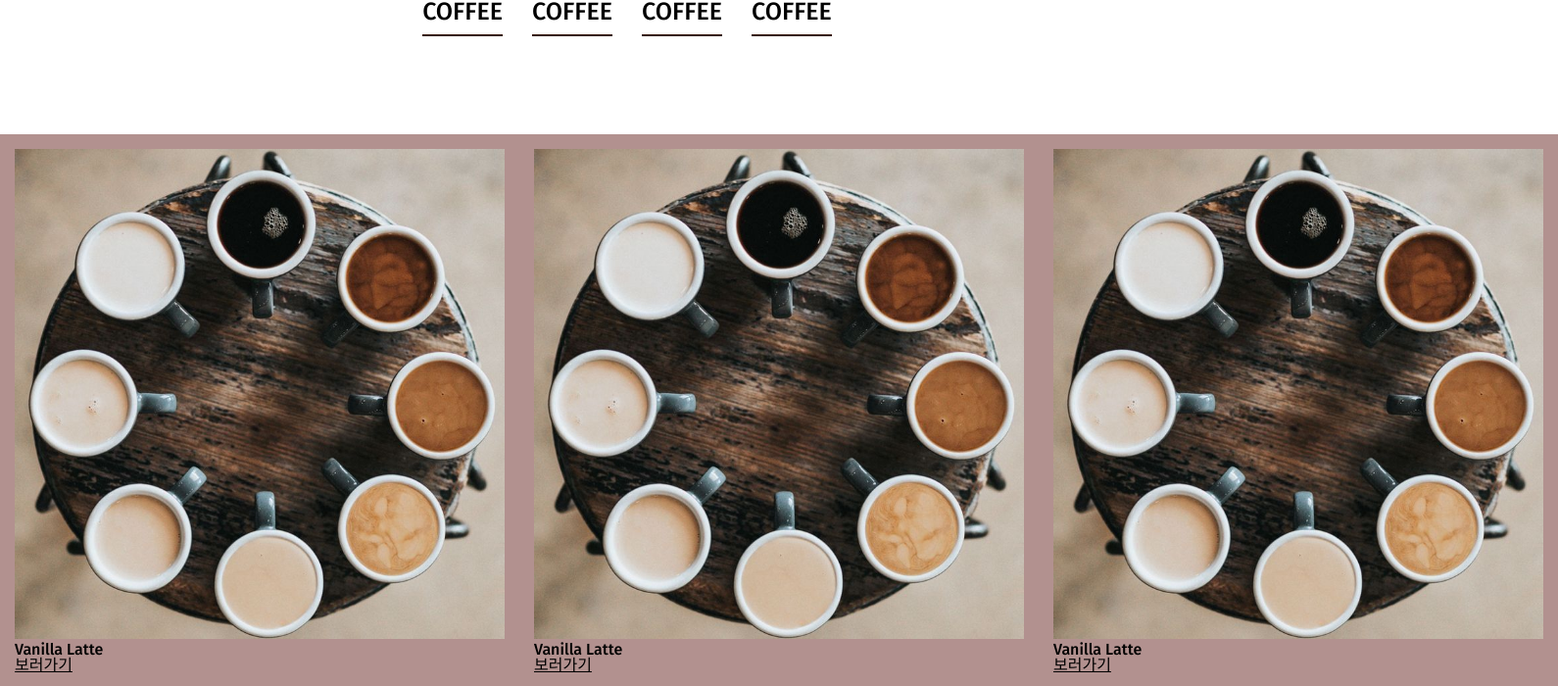
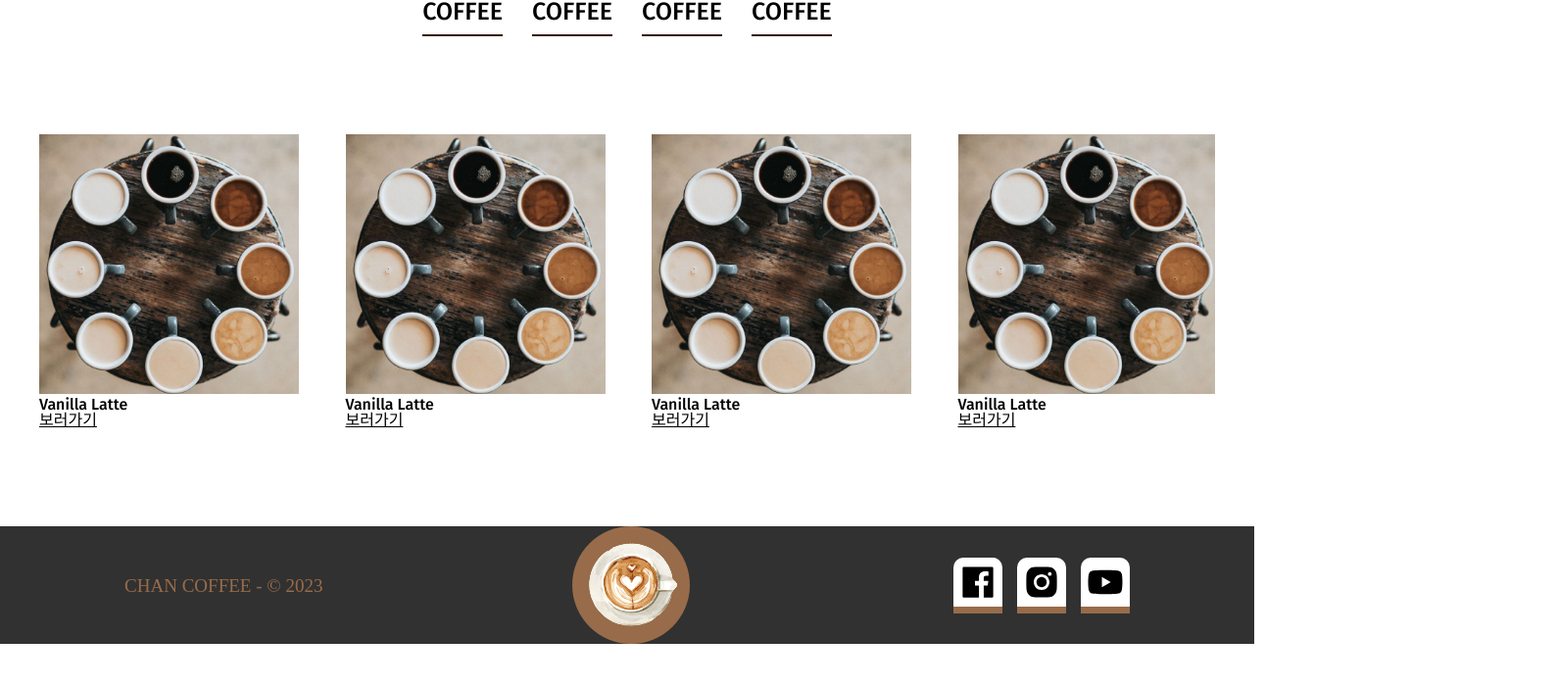
Before and after one commit to chanyoungcoding/Coffee-site, a React (Vite) app: page / in a window 1280 px wide. Shown: the part 1910-2610 px from the top of the page at 98% size, 1590 px wide, since content can reach past the window. After the commit the page ends 2567 px from the top, so only its background shows below. Built offline with nearby package versions, Linux system fonts and the light colour scheme.

Commit message:
thrid page 수정중

```diff
--- a/package.json
+++ b/package.json
@@ -14,7 +14,8 @@
     "react-dom": "^18.2.0",
     "react-icons": "^4.11.0",
     "react-router-dom": "^6.16.0",
-    "reset-css": "^5.0.2"
+    "reset-css": "^5.0.2",
+    "swiper": "^10.2.0"
   },
   "devDependencies": {
     "@types/react": "^18.2.15",
--- a/src/App.tsx
+++ b/src/App.tsx
@@ -4,11 +4,14 @@ import { Routes, Route } from 'react-router-dom'
 import Common from './pages/Common'
 import './styles/common.scss'
 
+import Test from './components/Test'
+
 const App:React.FC = () => {
   return (
     <Routes>
       <Route element={<Common/>}>
         <Route path="/" element={<Home/>}/>
+        <Route path='/test' element={<Test/>}/>
       </Route>
     </Routes>
   )
--- a/src/components/Home/HomeThird.tsx
+++ b/src/components/Home/HomeThird.tsx
@@ -1,5 +1,15 @@
 import React from "react";
 import coffeeBox from "../../assets/coffeebox.jpeg"
+
+import { Navigation, Pagination, Scrollbar, A11y } from 'swiper/modules';
+import { Swiper, SwiperSlide } from 'swiper/react';
+
+
+// Import Swiper styles
+import 'swiper/css';
+import 'swiper/css/navigation';
+import 'swiper/css/pagination';
+import 'swiper/css/scrollbar';
 
 const ImgBox: React.FC = () => {
   return (
@@ -12,13 +22,6 @@ const ImgBox: React.FC = () => {
 }
 
 const HomeThird: React.FC = () => {
-  // 원하는 반복 횟수
-  const repeatCount = 8;
-
-  // ImgBox 컴포넌트를 반복하여 생성하고 렌더링
-  const imgBoxes = [...Array(repeatCount)].map((_, index) => (
-    <ImgBox key={index} />
-  ));
 
   return (
     <div className="homethird">
@@ -29,10 +32,22 @@ const HomeThird: React.FC = () => {
         <li>COFFEE</li>
         <li>COFFEE</li>
       </div>
-      <div className="third__imgbox">
-        <div className="carousel-container" id="tagContainer">
-          {imgBoxes}
-        </div>
+
+      <div className='swiper__containers'>
+        <Swiper
+          // install Swiper modules
+          modules={[Navigation, Pagination, Scrollbar, A11y]}
+          spaceBetween={50}
+          slidesPerView={4}
+        >
+          <SwiperSlide>{ImgBox}</SwiperSlide>
+          <SwiperSlide>{ImgBox}</SwiperSlide>
+          <SwiperSlide>{ImgBox}</SwiperSlide>
+          <SwiperSlide>{ImgBox}</SwiperSlide>
+          <SwiperSlide>{ImgBox}</SwiperSlide>
+          <SwiperSlide>{ImgBox}</SwiperSlide>
+          <SwiperSlide>{ImgBox}</SwiperSlide>
+        </Swiper>
       </div>
     </div>
   );
--- a/src/components/Test.tsx
+++ b/src/components/Test.tsx
@@ -1,8 +1,7 @@
 const Test = () => {
   return (
-    <div>
-
-    </div>
+    <>
+    </>
   );
 }
 
--- a/src/styles/home.scss
+++ b/src/styles/home.scss
@@ -191,21 +191,32 @@
       }
     }
   }
-  .third__imgbox {
-    width: 1590px;
-    margin: 0 auto;
-    margin-top: 100px;
-    background-color: #B2918F;
-    .carousel-container {
-      display: flex;
-      overflow: hidden;
+
+  .swiper__containers {
+    width: 100%;
+    margin: 100px auto;
+    .carousel-slide {
+      img {
+        width: 440px;
+        height: 440px;
+        object-fit: cover;
+      }
+    }
+    @media screen and (max-width: 1750px) {
+      width: 1200px;
       .carousel-slide {
-        margin: 15px;
-        transition: transform 0.5s;
         img {
-          width: 500px;
-          height: 500px;
-          object-fit: cover;
+          width: 265px;
+          height: 265px;
+        }
+      }
+    }
+    @media screen and (max-width: 1200px) {
+      width: 800px;
+      .carousel-slide {
+        img {
+          width: 165px;
+          height: 165px;
         }
       }
     }
--- /dev/null
+++ b/src/styles/test.scss
@@ -0,0 +1,31 @@
+
+.swiper__containers {
+  width: 1750px;
+  margin: 0 auto;
+  background-color: antiquewhite;
+  .carousel-slide {
+    img {
+      width: 400px;
+      height: 400px;
+      object-fit: cover;
+    }
+  }
+  @media screen and (max-width: 1750px) {
+    width: 1200px;
+    .carousel-slide {
+      img {
+        width: 265px;
+        height: 265px;
+      }
+    }
+  }
+  @media screen and (max-width: 1200px) {
+    width: 800px;
+    .carousel-slide {
+      img {
+        width: 165px;
+        height: 165px;
+      }
+    }
+  }
+}
```
Also changed, not shown: 1 other file (tests, documents, lock files or other folders).
